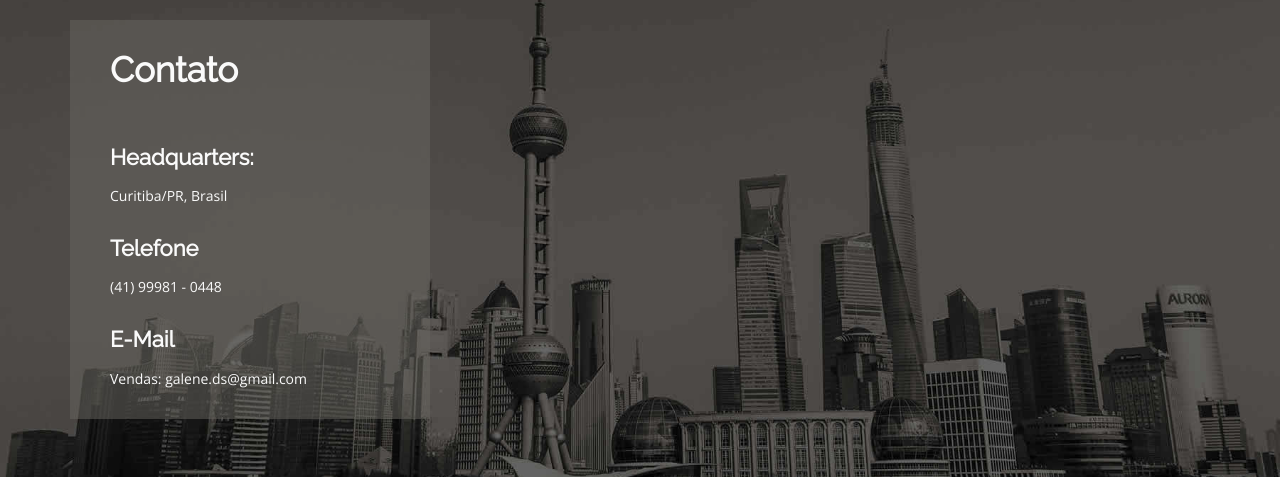
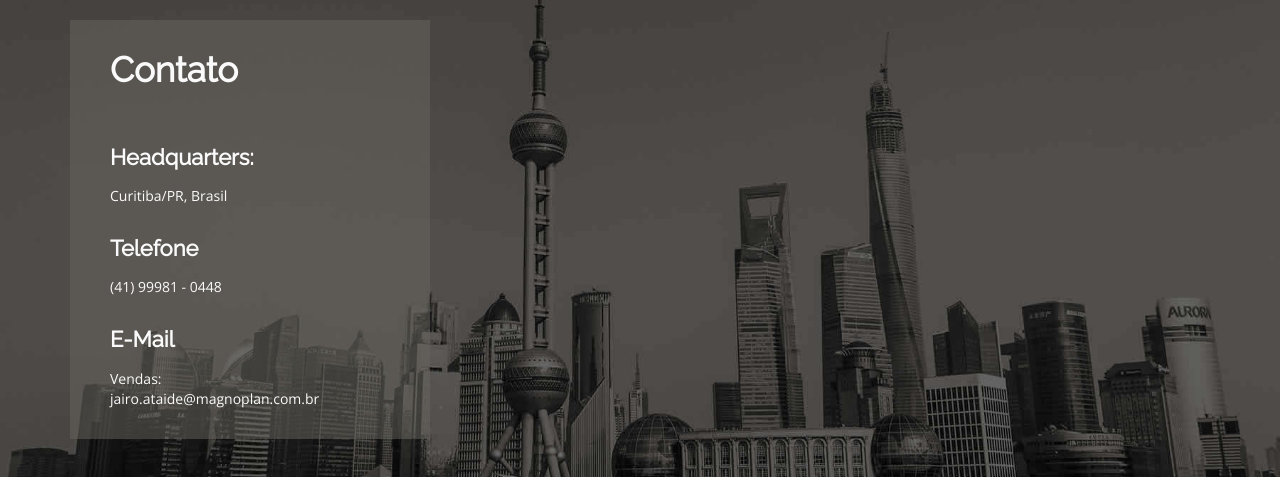
Before and after one commit to galene-ds/galene-ds.github.io, a plain HTML site: page index.html in a window 1280 px wide. Shown: the part 2504-2981 px from the top of the page. Drawn offline with nearby package versions, Linux system fonts and the light colour scheme.

Commit message:
new e-mail

```diff
--- a/index.html
+++ b/index.html
@@ -326,7 +326,7 @@
             </address>
              <address class="single-address">
               <h4>E-Mail</h4>
-              <p>Vendas: galene.ds@gmail.com</p>
+              <p>Vendas: jairo.ataide@magnoplan.com.br</p>
             </address>
           </div>
         </div>
```
